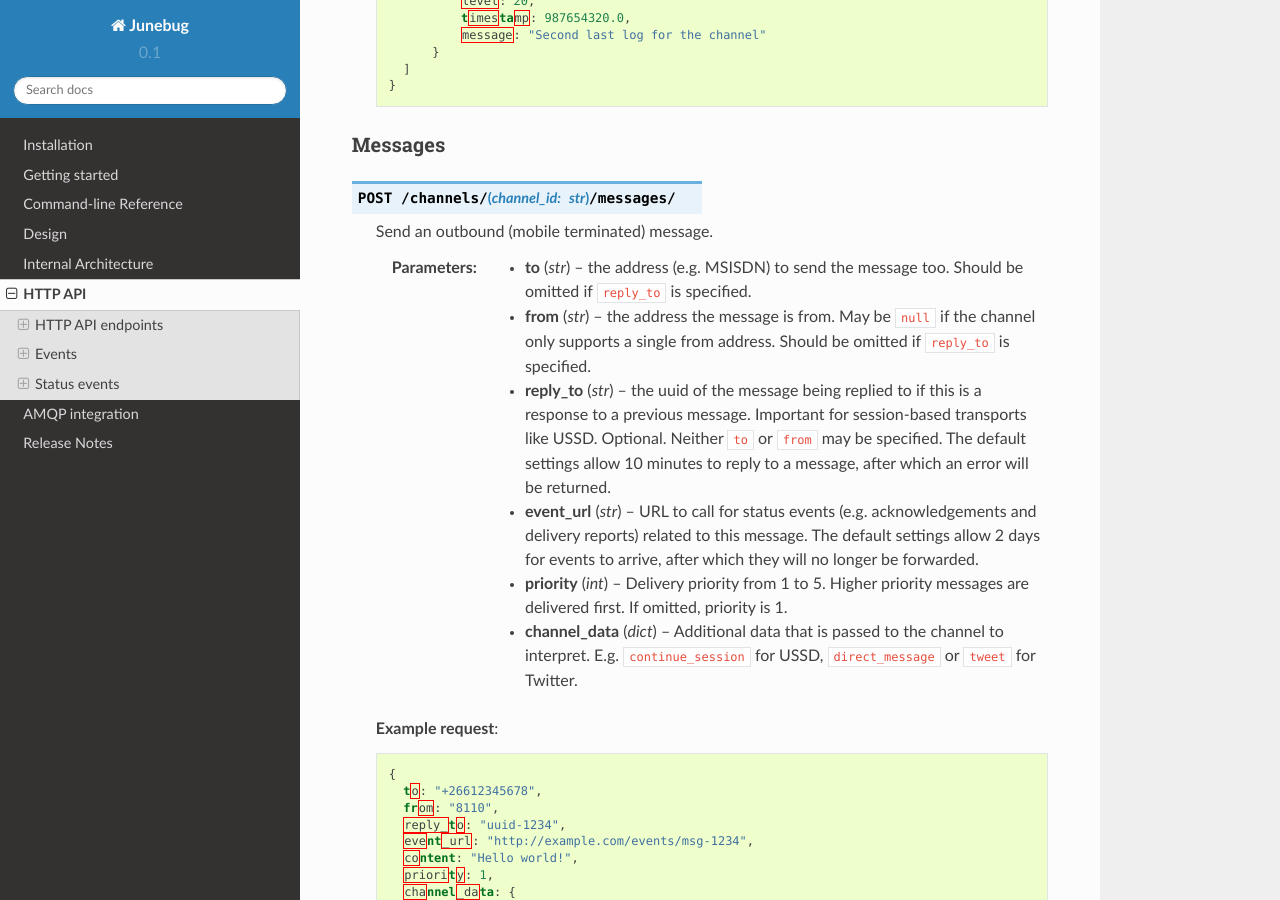
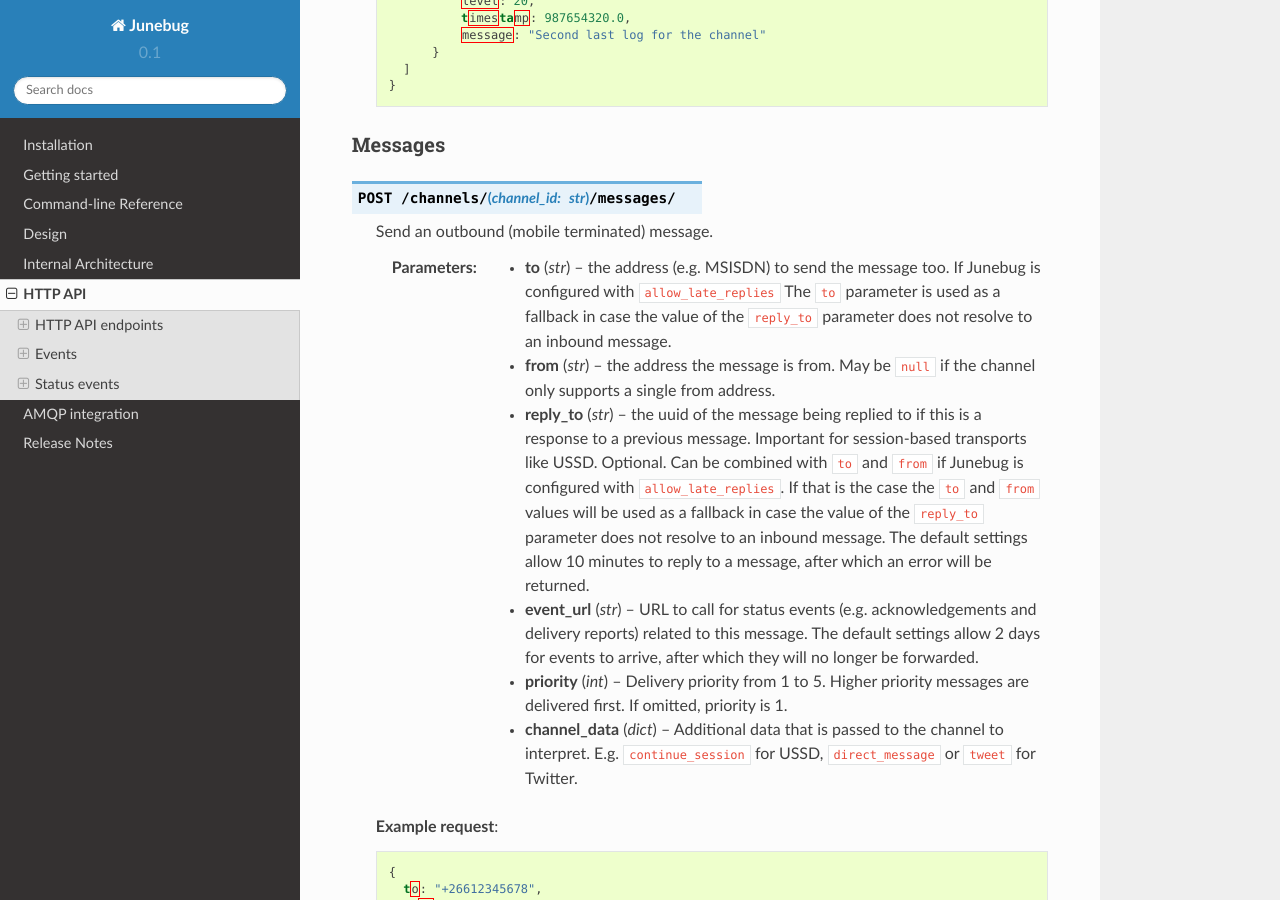
Before and after one commit to praekeltfoundation/junebug, a Sphinx documentation site: the page built from docs/http_api.rst, in a window 1280 px wide and 900 px high, scrolled down 4033 px. Built offline with Sphinx 7.4.7 and the Read the Docs theme 2.0.0, drawn with Linux system fonts in a browser that asks for light colours; pages that are not in the unit, such as notebooks, are missing from menus.

Commit message:
update documentation

```diff
--- a/docs/http_api.rst
+++ b/docs/http_api.rst
@@ -252,16 +252,21 @@
    Send an outbound (mobile terminated) message.
 
    :param str to:
-       the address (e.g. MSISDN) to send the message too. Should be omitted
-       if ``reply_to`` is specified.
+       the address (e.g. MSISDN) to send the message too.
+       If Junebug is configured with ``allow_late_replies`` The ``to``
+       parameter is used as a fallback in case the value of the ``reply_to``
+       parameter does not resolve to an inbound message.
    :param str from:
        the address the message is from. May be ``null`` if the channel
-       only supports a single from address. Should be omitted if ``reply_to``
-       is specified.
+       only supports a single from address.
    :param str reply_to:
        the uuid of the message being replied to if this is a response to a
        previous message. Important for session-based transports like USSD.
-       Optional. Neither ``to`` or ``from`` may be specified.
+       Optional.
+       Can be combined with ``to`` and ``from`` if Junebug is configured with
+       ``allow_late_replies``. If that is the case the ``to`` and ``from`` values
+       will be used as a fallback in case the value of the ``reply_to``
+       parameter does not resolve to an inbound message.
        The default settings allow 10 minutes to reply to a message, after which
        an error will be returned.
    :param str event_url:
```
